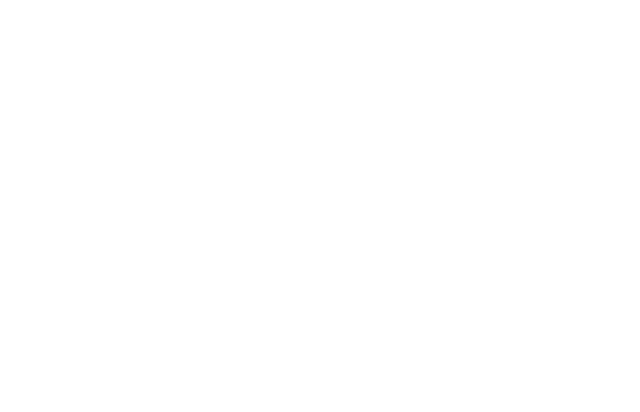
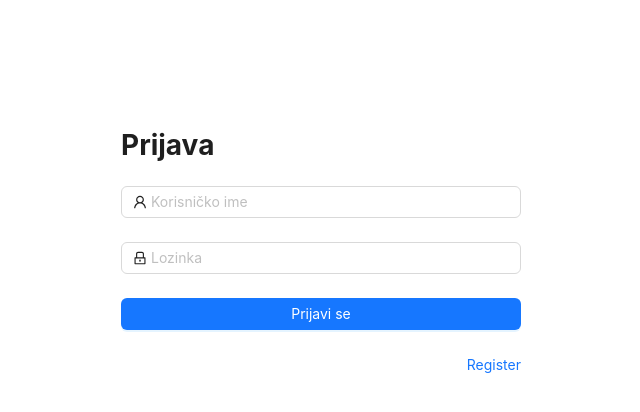
Before and after one commit to 3ojan/javna-nabava-frontend, a React (Vite) app: page /login in a window 1280 px wide. Before the commit this address had no page. Shown: the top 412 px of the page, without its empty margins (319-959 px from the left). Built offline with nearby package versions, Linux system fonts and the light colour scheme; a web font is replaced by a local one.

Commit message:
added login form

```diff
--- a/src/app/app.tsx
+++ b/src/app/app.tsx
@@ -12,6 +12,7 @@
 import hrHR from 'antd/locale/hr_HR';
 import BottomImages from './components/background/BottomImages';
 import { ImageUploadTestPage } from './pages/ImageUploadTestPage';
+import Login from './pages/Login.tsx';
 
 export default function App() {
   return (
@@ -37,6 +38,7 @@
                   path="/image-upload"
                   element={<ImageUploadTestPage title="" />}
                 />
+                <Route path="/login" element={<Login />} />
               </Routes>
             </Router>
           </Provider>
--- /dev/null
+++ b/src/app/components/login/LoginForm.tsx
@@ -0,0 +1,71 @@
+import { Alert, Button, Form, Input } from 'antd';
+import { LockOutlined, UserOutlined } from '@ant-design/icons';
+import { LoginFormConatainerDiv } from './styled';
+
+type FieldType = {
+  username?: string;
+  password?: string;
+};
+
+export default function LoginForm() {
+  return (
+    <>
+      <LoginFormConatainerDiv>
+        <Form
+          name="login"
+          className="login-form"
+          style={{ maxWidth: 600 }}
+          initialValues={{ remember: true }}
+          // onFinish={onFinish}
+          // onFinishFailed={onFinishFailed}
+          autoComplete="off"
+        >
+          <h1>Prijava</h1>
+          {/* {(this.state.notice as any) && (
+          <Alert
+            style={{ marginBottom: 24 }}
+            message={this.state.notice}
+            type="error"
+            showIcon
+            closable
+          />
+        )} */}
+
+          <Form.Item
+            name="username"
+            rules={[{ required: true, message: 'Unesite korisnčko ime' }]}
+          >
+            <Input
+              prefix={<UserOutlined className="site-form-item-icon" />}
+              placeholder="Korisničko ime"
+            />
+          </Form.Item>
+          <Form.Item
+            name="password"
+            rules={[{ required: true, message: 'Unesite lozinku' }]}
+          >
+            <Input
+              prefix={<LockOutlined className="site-form-item-icon" />}
+              type="password"
+              placeholder="Lozinka"
+            />
+          </Form.Item>
+          <Form.Item>
+            <Button
+              type="primary"
+              htmlType="submit"
+              className="login-form-button"
+            >
+              Prijavi se
+            </Button>
+          </Form.Item>
+          <div>
+            <a style={{ float: 'right' }} href="">
+              Register
+            </a>
+          </div>
+        </Form>
+      </LoginFormConatainerDiv>
+    </>
+  );
+}
--- /dev/null
+++ b/src/app/components/login/styled.ts
@@ -0,0 +1,17 @@
+import styled from "styled-components";
+
+export const LoginFormConatainerDiv = styled.div`
+  display: flex;
+  flex-direction: column;
+  align-items: center;
+  justify-content: center;
+  height: 60vh;
+
+  form{
+    width: 400px;
+  }
+
+  .login-form-button{
+    width: 100%;
+  }
+`
--- a/src/app/pages/ImageUploadTestPage.tsx
+++ b/src/app/pages/ImageUploadTestPage.tsx
@@ -1,4 +1,4 @@
-import ImageUpload from "../components/Image/ImageUpload";
+import ImageUpload from '../components/Image/ImageUpload';
 
 /*
  * * * * * * * * * * * * * * * * * * * * * * * * * * * *
@@ -8,6 +8,10 @@
  * * * * * * * * * * * * * * * * * * * * * * * * * * * *
  */
 export function ImageUploadTestPage({ title }: { title: string }) {
+  // if (!token) {
+  //     return <Navigate to="/login" />;
+  // }
+
   return (
     <>
       <ImageUpload></ImageUpload>
--- /dev/null
+++ b/src/app/pages/Login.tsx
@@ -0,0 +1,9 @@
+import LoginForm from '../components/login/LoginForm';
+
+export default function Login() {
+  return (
+    <>
+      <LoginForm></LoginForm>
+    </>
+  );
+}
```
Also changed, not shown: src/app/pages/styled.ts (+0 -7 lines).
